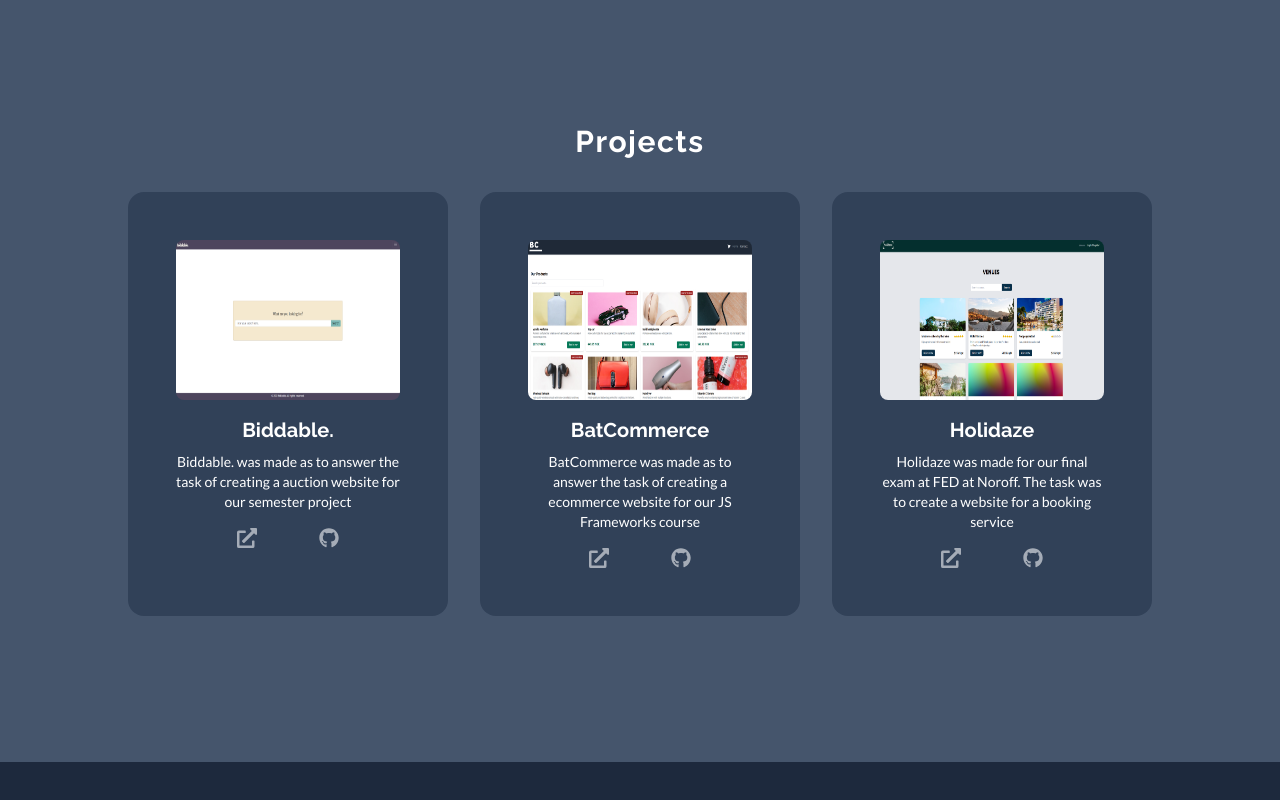
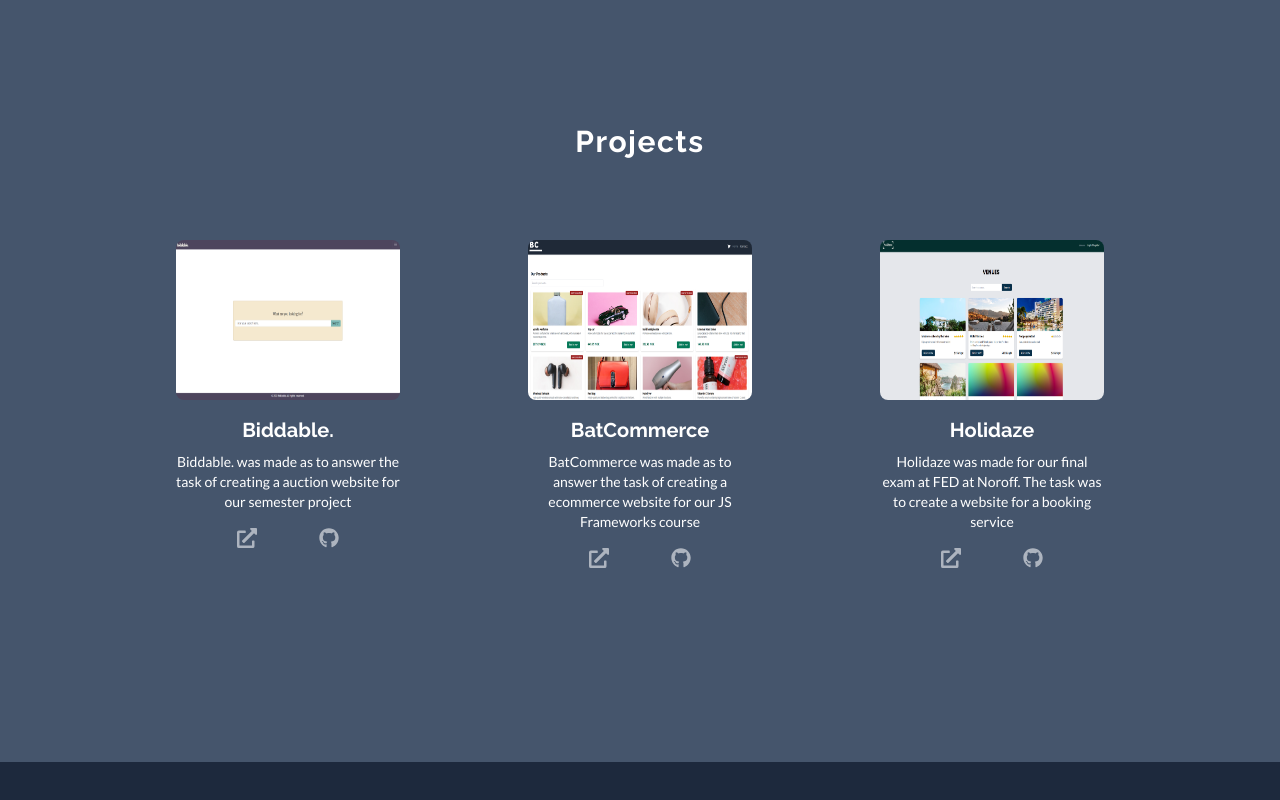
Before and after one commit to Glenn-2k/portfolio-2, a React (Vite) app: page / in a window 1280 px wide. Shown: the part 902-1702 px from the top of the page. Built offline with nearby package versions, Linux system fonts and the light colour scheme.

Commit message:
refactor ProjectCard component to enhance animation effects and improve transition timing

```diff
--- a/src/components/ProjectCard/index.jsx
+++ b/src/components/ProjectCard/index.jsx
@@ -14,14 +14,14 @@ Projectcard.propTypes = {
 function Projectcard({ project, image, description, liveUrl, repoUrl }) {
   return (
     <motion.div
-      className="bg-slate-700 rounded-2xl p-6 flex flex-col items-center text-center"
-      initial={{ opacity: 0, y: 20 }} // Start slightly lower
-      whileInView={{ opacity: 1, y: 0 }} // Fade in and slide up
+      className=" rounded-2xl p-6 flex flex-col items-center text-center"
+      initial={{ opacity: 0, x: 100 }}
+      whileInView={{ opacity: 1, x: 0 }}
       viewport={{ once: true }}
-      transition={{ duration: 0.5, ease: "easeOut" }} // Smooth transition
+      transition={{ duration: 1, ease: "easeOut" }}
     >
       <div className="hover:shadow-2xl transition ease-in-out rounded-2xl p-6 flex flex-col items-center text-center  max-w-sm mx-auto">
-        <img src={image} className="w-full h-40 bg-red-500 rounded-lg mb-4" />
+        <img src={image} className="w-full h-40  bg-red-500 rounded-lg mb-4" />
         <h3 className="text-xl font-bold mb-2">{project}</h3>
         <p className="text-sm">{description}</p>
         <div className="mt-4 flex justify-evenly w-full">
```
